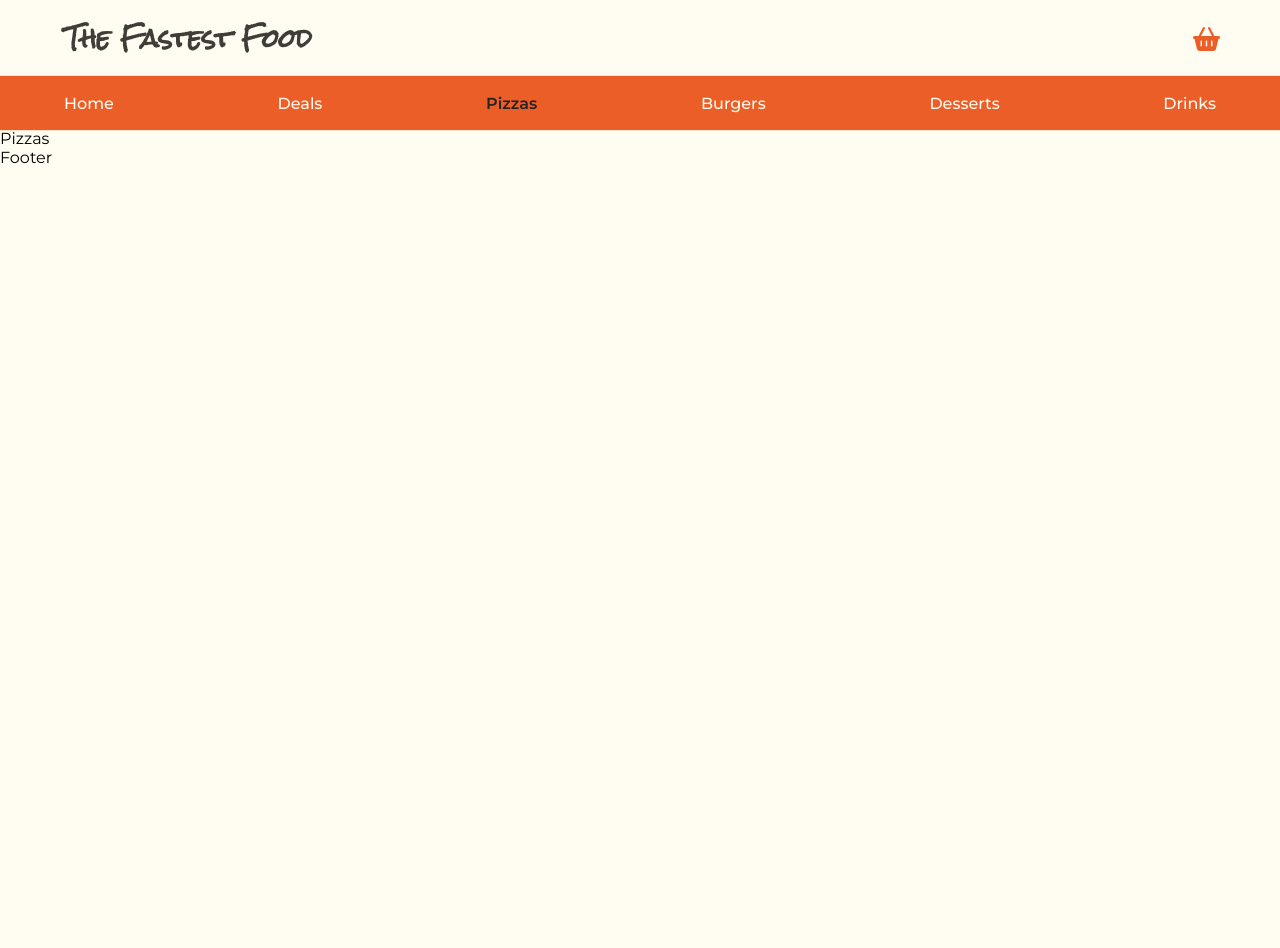
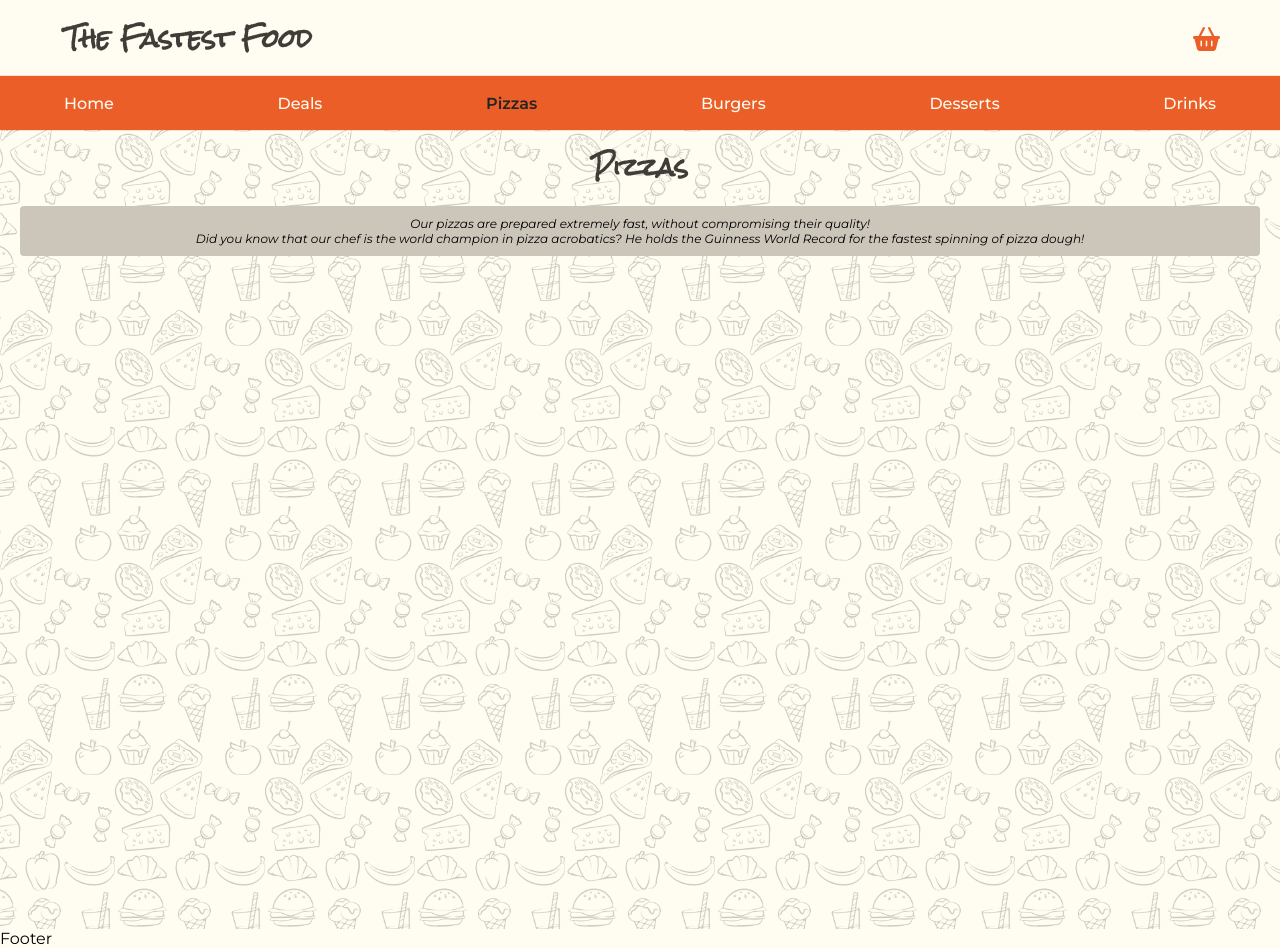
Before and after one commit to MatGom/the-fastest-food, a React (Vite) app: page /pizzas in a window 1280 px wide. Before the commit the page ends 800 px from the top, so only its background shows below. Built offline with nearby package versions, Linux system fonts and the light colour scheme.

Commit message:
Add basic styles for the Pizzas page

```diff
--- a/src/pages/Pizzas/Pizzas.module.css
+++ b/src/pages/Pizzas/Pizzas.module.css
@@ -0,0 +1,37 @@
+.pizzas {
+  position: relative;
+  padding: 10px 20px;
+  min-height: 100vh;
+  overflow: hidden;
+}
+
+.pizzas::before {
+  content: '';
+  position: absolute;
+  top: 0;
+  left: 0;
+  width: 100%;
+  height: 100%;
+  background-image: url('../../images/page-background.png');
+  background-size: 150px;
+  background-position: center;
+  opacity: 0.2;
+  z-index: -1;
+}
+
+.pizzasTitle {
+  margin-bottom: 10px;
+  font-weight: 600;
+  font-family: var(--font-one);
+  color: var(--color-one);
+  text-align: center;
+}
+
+.pizzasDescription {
+  padding: 10px;
+  border-radius: 4px;
+  font-size: 12px;
+  text-align: center;
+  font-style: italic;
+  background-color: var(--color-three);
+}
--- a/src/pages/Pizzas/Pizzas.tsx
+++ b/src/pages/Pizzas/Pizzas.tsx
@@ -1,5 +1,16 @@
 import styles from './Pizzas.module.css';
 
 export default function Pizzas() {
-  return <section className={styles.pizzas}>Pizzas</section>;
+  return (
+    <section className={styles.pizzas}>
+      <h2 className={styles.pizzasTitle}>Pizzas</h2>
+      <div className={styles.pizzasDescription}>
+        <p>Our pizzas are prepared extremely fast, without compromising their quality!</p>
+        <p>
+          Did you know that our chef is the world champion in pizza acrobatics? He holds the Guinness World Record for
+          the fastest spinning of pizza dough!
+        </p>
+      </div>
+    </section>
+  );
 }
```
Also changed, not shown: src/images/page-background.png (added).
